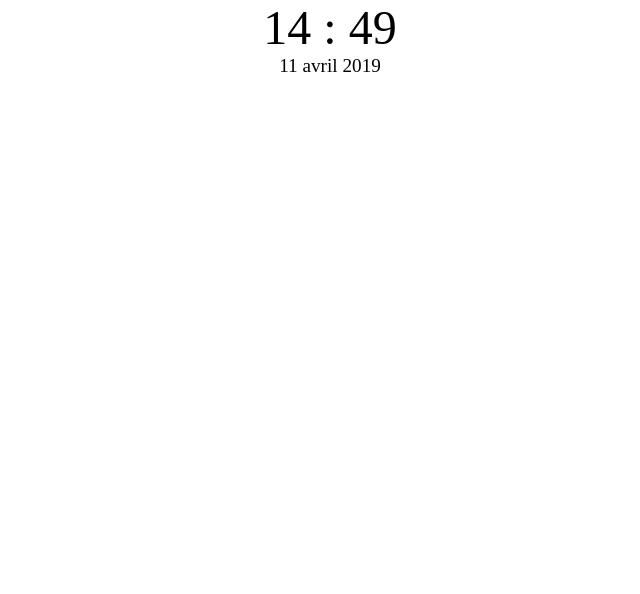
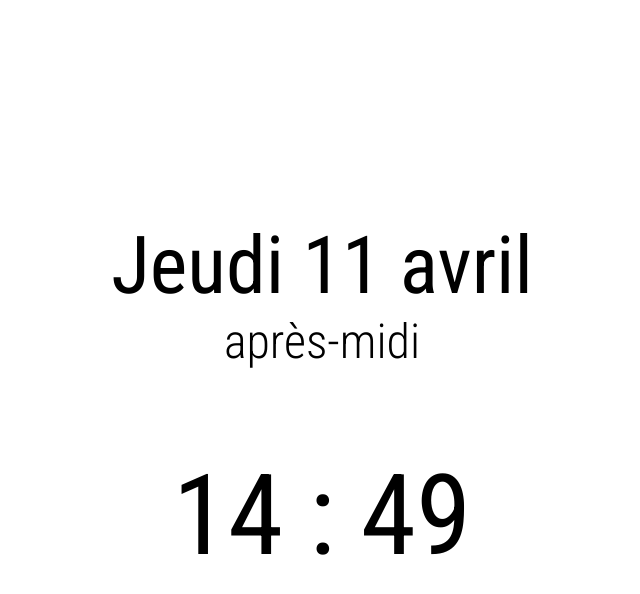
Before and after one commit to Zenika/marcel-plugin-datetime, a plain HTML site: page frontend/index.html in a window 1280 px wide. Shown: the whole page, without its empty margins (318-958 px from the left). Drawn offline with Linux system fonts and the light colour scheme.

Commit message:
:style: datetime plugin to stick severine project

```diff
--- a/frontend/index.html
+++ b/frontend/index.html
@@ -5,26 +5,30 @@
   <meta charset="utf-8">
   <title>marcel-plugin-etherpad-board</title>
   <link rel="stylesheet" type="text/css" href="styles.css">
+  <link href="https://fonts.googleapis.com/css?family=Roboto+Condensed:300,400,700" rel="stylesheet">
   <script src="./marcel.js"></script>
 </head>
 
 <body>
 
   <div id="container" class="container">
-    <span class="time">
+    <div class="date">
+      <span id="date"></span>
+    </div>
+    <div class="period">
+      <span id="period"></span>
+    </div>
+    <div class="time">
       <span id="hour"></span>
-      <span class="blink_me">:</span>
+      <span>:</span>
       <span id="minutes"></span>
-    </span>
-    <span class="date">
-      <span id="day"></span>
-      <span id="month"></span>
-      <span id="year"></span>
-    </span>
+    </div>
   </div>
 
   <script>
     const leftPad = number => ('0' + number).slice(-2)
+
+    const capitalize = (str) => str.charAt(0).toUpperCase() + str.slice(1)
 
     class Clock extends Marcel.Plugin {
       constructor() {
@@ -32,9 +36,8 @@
         this.container = document.getElementById('container')
         this.hour = document.getElementById('hour')
         this.minutes = document.getElementById('minutes')
-        this.day = document.getElementById('day')
-        this.month = document.getElementById('month')
-        this.year = document.getElementById('year')
+        this.period = document.getElementById('period')
+        this.date = document.getElementById('date')
 
         this.updateClock()
         setInterval(() => this.updateClock(), 10 * 1000)
@@ -42,36 +45,44 @@
 
       updateClock() {
         const now = new Date()
-        console.log(this.state, now)
 
         if (this.state.lastMinute === now.getMinutes()) return
 
-        const date = {
+        const hour = now.getHours()
+        let period
+        if (hour >= 6 && hour < 12)  {
+          period = 'matin'
+        } else if (hour >= 12 && hour < 14)  {
+          period = 'midi'
+        } else if (hour >= 14 && hour < 18)  {
+          period = 'après-midi'
+        } else if (hour >= 18 && hour < 22)  {
+          period = 'soir'
+        } else if (hour >= 22 && hour < 6)  {
+          period = 'nuit'
+        }
+
+        const datetime = {
           minutes: leftPad(now.getMinutes()),
           hour: leftPad(now.getHours()),
-
-          day: leftPad(now.toLocaleString('fr', { day: '2-digit' })),
-          year: now.toLocaleString('fr', { year: 'numeric' }),
-          month: now.toLocaleString('fr', { month: 'long' }),
+          period,
+          date: capitalize(now.toLocaleString('fr', { weekday: 'long', month: 'long', day: '2-digit' })),
         }
 
-        console.log(this.state)
-
-        this.setState({ date, lastMinute: now.getMinutes() })
+        this.setState({ datetime, lastMinute: now.getMinutes() })
       }
 
       render() {
         const { stylesvar = {} } = this.props
-        const { date } = this.state
+        const { datetime } = this.state
 
-        if (stylesvar['primary-color']) this.container.style.color = stylesvar['primary-color']
-        if (stylesvar['font-family']) this.container.style.fontFamily = stylesvar['font-family']
+        if (stylesvar['primary-color']) this.container.style.background = stylesvar['primary-color']
+        if (stylesvar['background-color']) this.container.style.color = stylesvar['background-color']
 
-        this.hour.innerText = date.hour
-        this.minutes.innerText = date.minutes
-        this.day.innerText = date.day
-        this.month.innerText = date.month
-        this.year.innerText = date.year
+        this.hour.innerText = datetime.hour
+        this.minutes.innerText = datetime.minutes
+        this.period.innerText = datetime.period
+        this.date.innerText = datetime.date
       }
     }
 
--- a/frontend/styles.css
+++ b/frontend/styles.css
@@ -4,31 +4,30 @@ body {
   overflow: hidden;
   width: 100vw;
   height: 100vh;
+  font-family: 'Roboto Condensed', sans-serif;
 }
 
 .container {
-  min-width: 130px;
-  margin-left: 1em;
-  text-align: center;
+  display: flex;
+  justify-content: center;
+  align-items: center;
+  width: 100%;
+  height: 100%;
+  flex-direction: column;
+}
+
+.date {
+  font-size: 5em;
+  font-weight: 400;
+}
+
+.period {
+  font-size: 3em;
+  font-weight: 300;
 }
 
 .time {
-  display: block;
-  font-size: 3em;
-  text-align: center;
+  margin-top: 80px;
+  font-size: 7em;
+  font-weight: 400;
 }
-
-.date {
-  font-size: 1.2em;
-  font-weight: 300;
-}
-
-.blink_me {
-  animation: blinker 1s linear infinite;
-}
-
-@keyframes blinker {
-  50% {
-    opacity: 0;
-  }
-}
```
